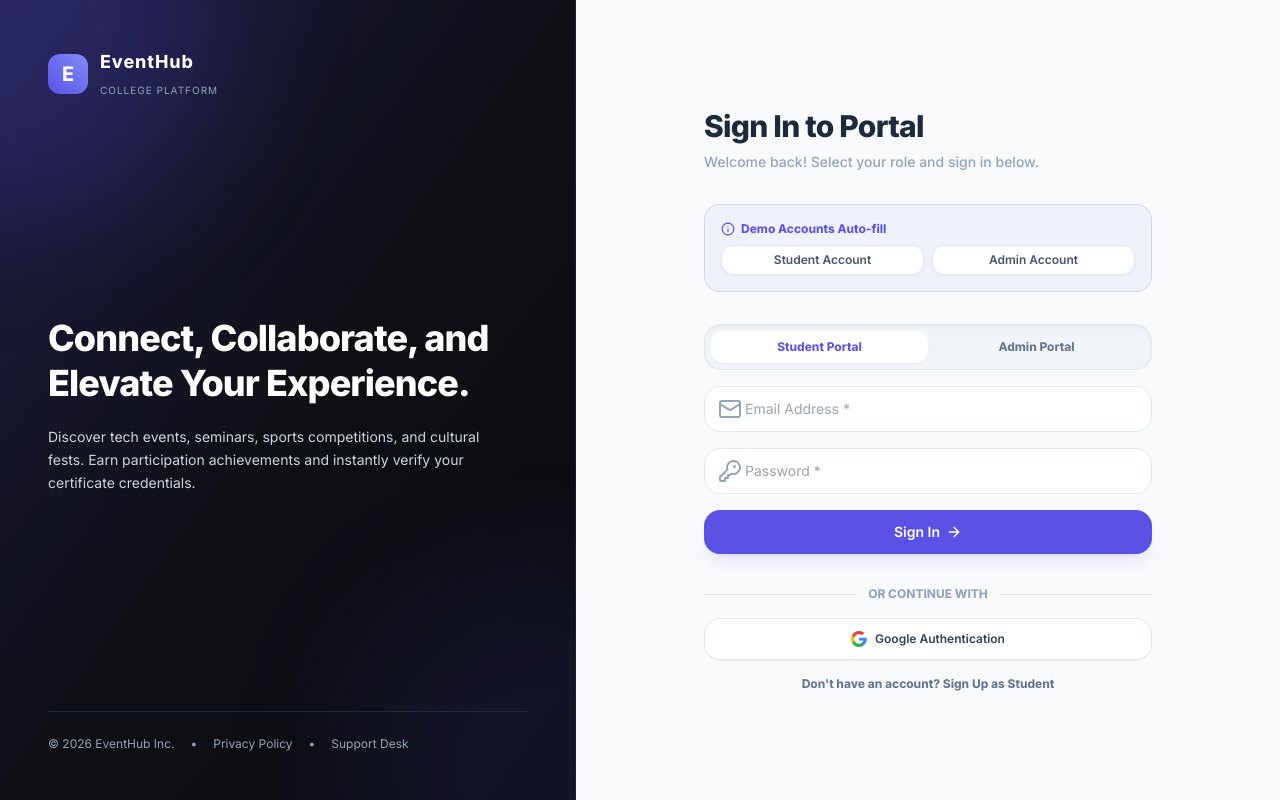
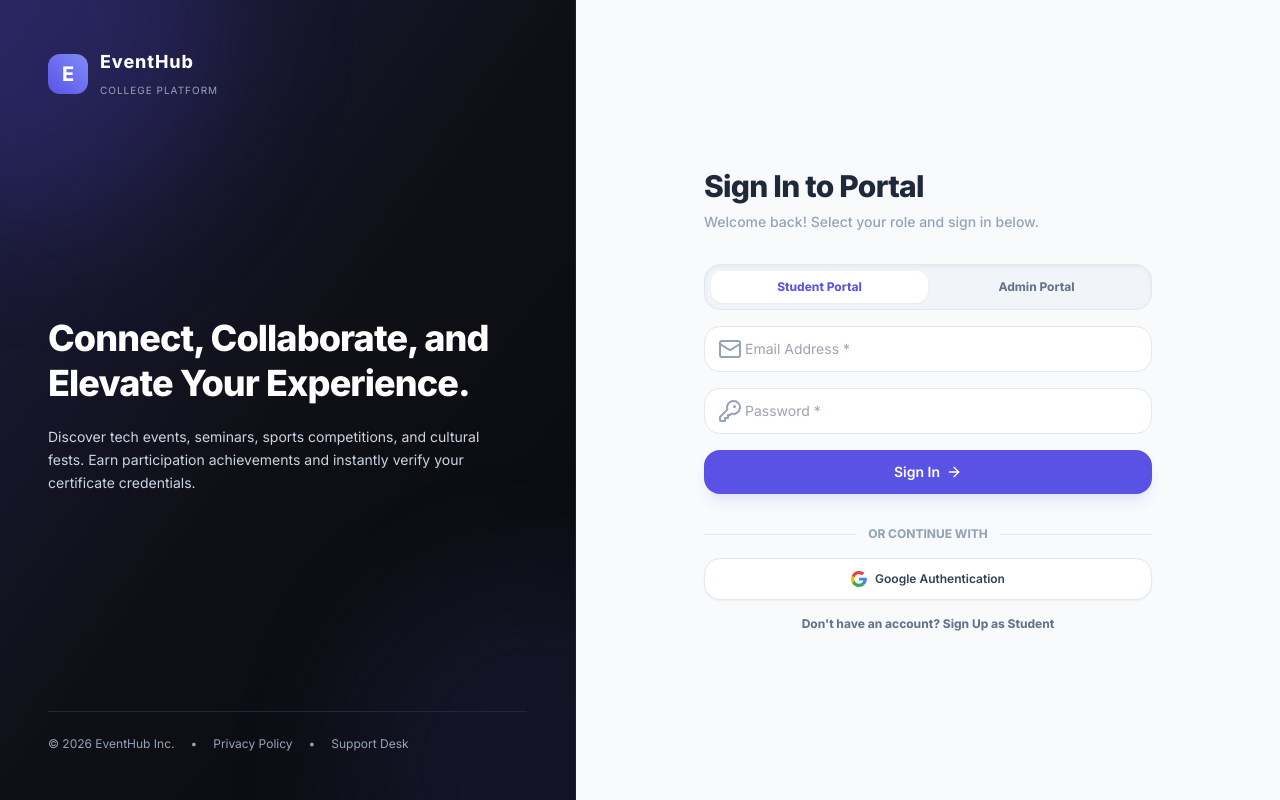
Before and after one commit to Pravin-Khillare-coder/UniCraft-An-Intelligent-College-Event-Management-Automated-Digital-Certificate-Platform-with-QR-, a React (Vite) app in the folder frontend/: page /login in a window 1280 px wide. Built offline with nearby package versions, Linux system fonts and the light colour scheme; no server answers.

Commit message:
Remove demo credentials auto-fill helper from Login page

```diff
--- a/frontend/src/pages/Login.jsx
+++ b/frontend/src/pages/Login.jsx
@@ -1,7 +1,7 @@
 import React, { useState } from 'react';
 import { useNavigate } from 'react-router-dom';
 import { useAuth } from '../context/AuthContext';
-import { KeyRound, Mail, User, ShieldCheck, ArrowRight, UserPlus, Info } from 'lucide-react';
+import { KeyRound, Mail, User, ShieldCheck, ArrowRight, UserPlus } from 'lucide-react';
 
 const Login = () => {
   const { login, signup, googleLogin } = useAuth();
@@ -85,19 +85,6 @@ const Login = () => {
     }
   };
 
-  const autofillUser = (type) => {
-    setErrorMsg('');
-    if (type === 'admin') {
-      setEmail('admin@college.edu');
-      setPassword('admin123');
-      setRole('admin');
-    } else {
-      setEmail('rachana.j@example.com');
-      setPassword('student123');
-      setRole('student');
-    }
-  };
-
   return (
     <div className="min-h-screen bg-slate-50 flex font-sans">
       {/* Left Banner */}
@@ -150,30 +137,7 @@ const Login = () => {
             </p>
           </div>
 
-          {/* Quick autofill helper */}
-          {isLogin && (
-            <div className="bg-primary/5 border border-primary/20 rounded-2xl p-4 flex flex-col gap-2">
-              <span className="text-xs font-bold text-primary flex items-center gap-1.5">
-                <Info className="w-3.5 h-3.5" /> Demo Accounts Auto-fill
-              </span>
-              <div className="flex gap-2">
-                <button
-                  type="button"
-                  onClick={() => autofillUser('student')}
-                  className="flex-1 bg-white border border-slate-200 text-slate-600 font-semibold text-xs px-2.5 py-1.5 rounded-xl hover:bg-slate-50 transition-colors shadow-sm"
-                >
-                  Student Account
-                </button>
-                <button
-                  type="button"
-                  onClick={() => autofillUser('admin')}
-                  className="flex-1 bg-white border border-slate-200 text-slate-600 font-semibold text-xs px-2.5 py-1.5 rounded-xl hover:bg-slate-50 transition-colors shadow-sm"
-                >
-                  Admin Account
-                </button>
-              </div>
-            </div>
-          )}
+
 
           {/* Error Banner */}
           {errorMsg && (
```
